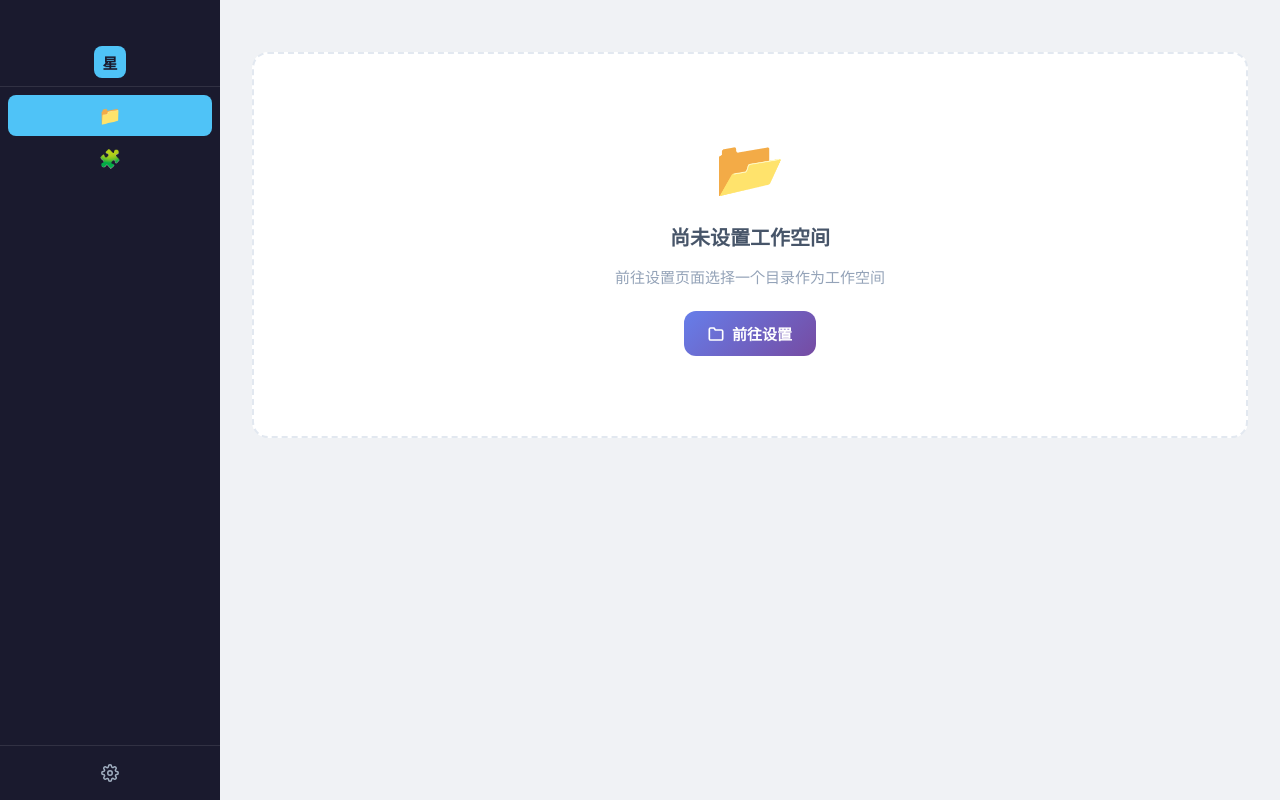
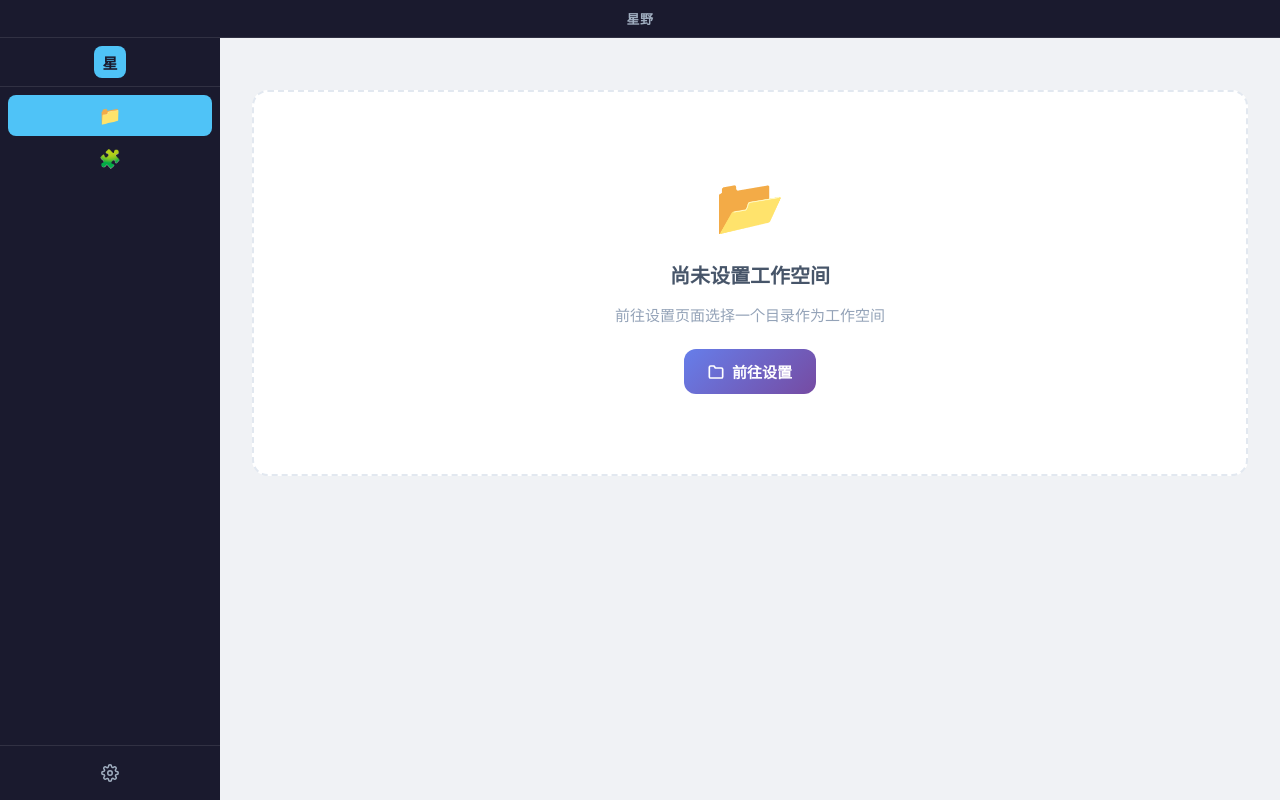
Before and after one commit to alanpaper/astra, a SvelteKit app: page / in a window 1280 px wide. Built offline with nearby package versions, Linux system fonts and the light colour scheme.

Commit message:
Update +layout.svelte

```diff
--- a/src/routes/+layout.svelte
+++ b/src/routes/+layout.svelte
@@ -53,6 +53,12 @@
 </script>
 
 <div class="app-layout" class:collapsed={sidebarCollapsed}>
+  <!-- 顶部标题栏 -->
+  <header class="title-bar" data-tauri-drag-region>
+    <span class="title-bar-title">星野</span>
+  </header>
+
+  <div class="app-body">
     <!-- 移动端遮罩 -->
     {#if sidebarOpen}
       <!-- svelte-ignore a11y_click_events_have_key_events a11y_no_static_element_interactions a11y_roles -->
@@ -118,6 +124,7 @@
       {@render children()}
     </main>
   </div>
+</div>
 
 <style>
   * {
@@ -128,8 +135,15 @@
 
   .app-layout {
     display: flex;
+    flex-direction: column;
     height: 100vh;
     font-family: -apple-system, BlinkMacSystemFont, 'Segoe UI', Roboto, Oxygen, Ubuntu, sans-serif;
+  }
+
+  .app-body {
+    display: flex;
+    flex: 1;
+    overflow: hidden;
   }
 
   /* 汉堡按钮（默认隐藏） */
@@ -165,6 +179,28 @@
     z-index: 999;
   }
 
+  /* ===== 顶部标题栏 ===== */
+  .title-bar {
+    height: 38px;
+    background: var(--sidebar-bg);
+    display: flex;
+    align-items: center;
+    justify-content: center;
+    flex-shrink: 0;
+    user-select: none;
+    -webkit-user-select: none;
+    border-bottom: 1px solid var(--sidebar-border);
+  }
+
+  .title-bar-title {
+    font-size: 13px;
+    font-weight: 600;
+    color: var(--sidebar-text);
+    letter-spacing: 0.5px;
+    user-select: none;
+    -webkit-user-select: none;
+  }
+
   .sidebar {
     width: 220px;
     background: var(--sidebar-bg);
@@ -174,7 +210,6 @@
     flex-shrink: 0;
     transition: width 0.25s cubic-bezier(0.4, 0, 0.2, 1);
     overflow: hidden;
-    padding-top: 38px;
   }
 
   /* 收起状态：VS Code 风格，只保留图标宽度 */
```
Lines whose indentation alone changed are shown as unchanged.
